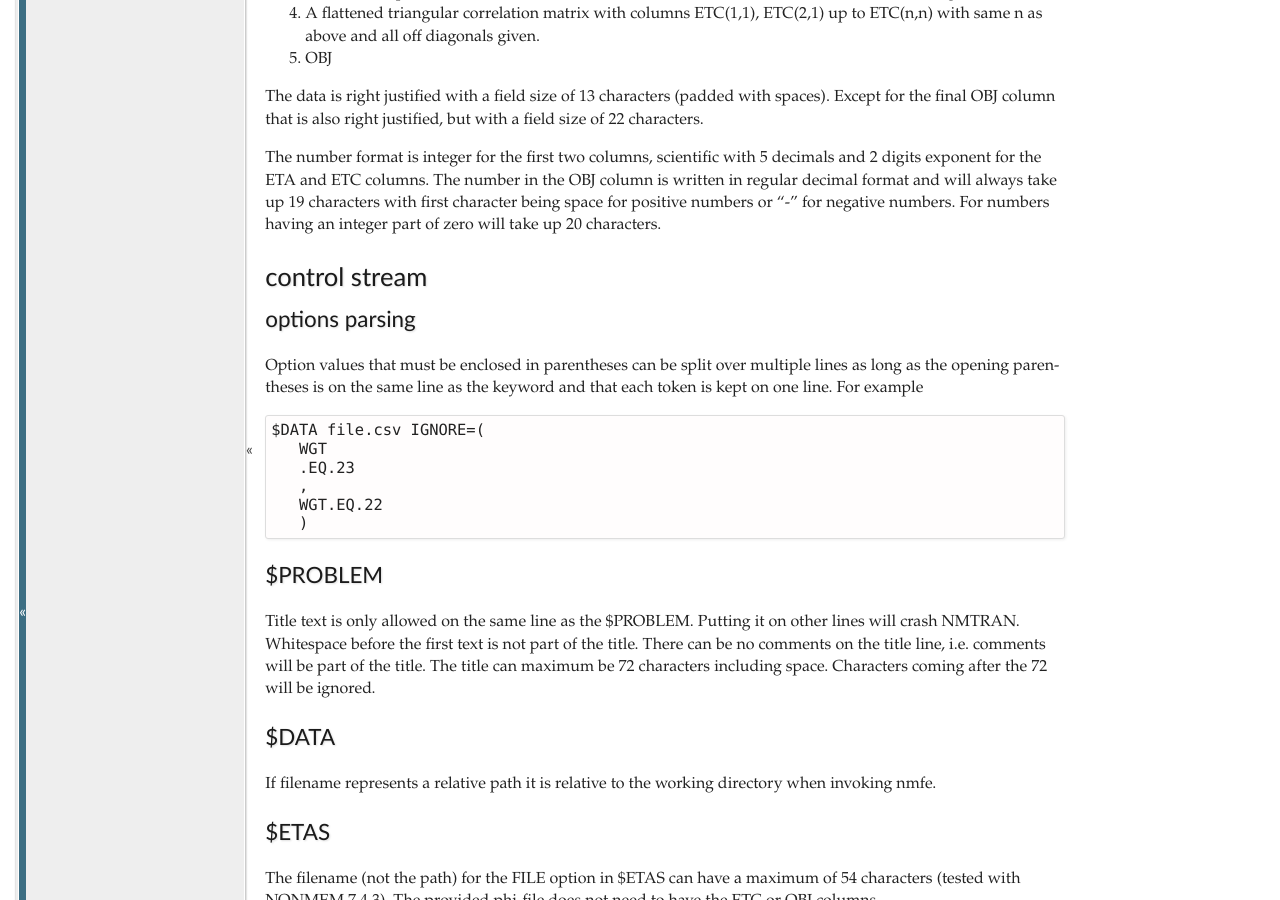
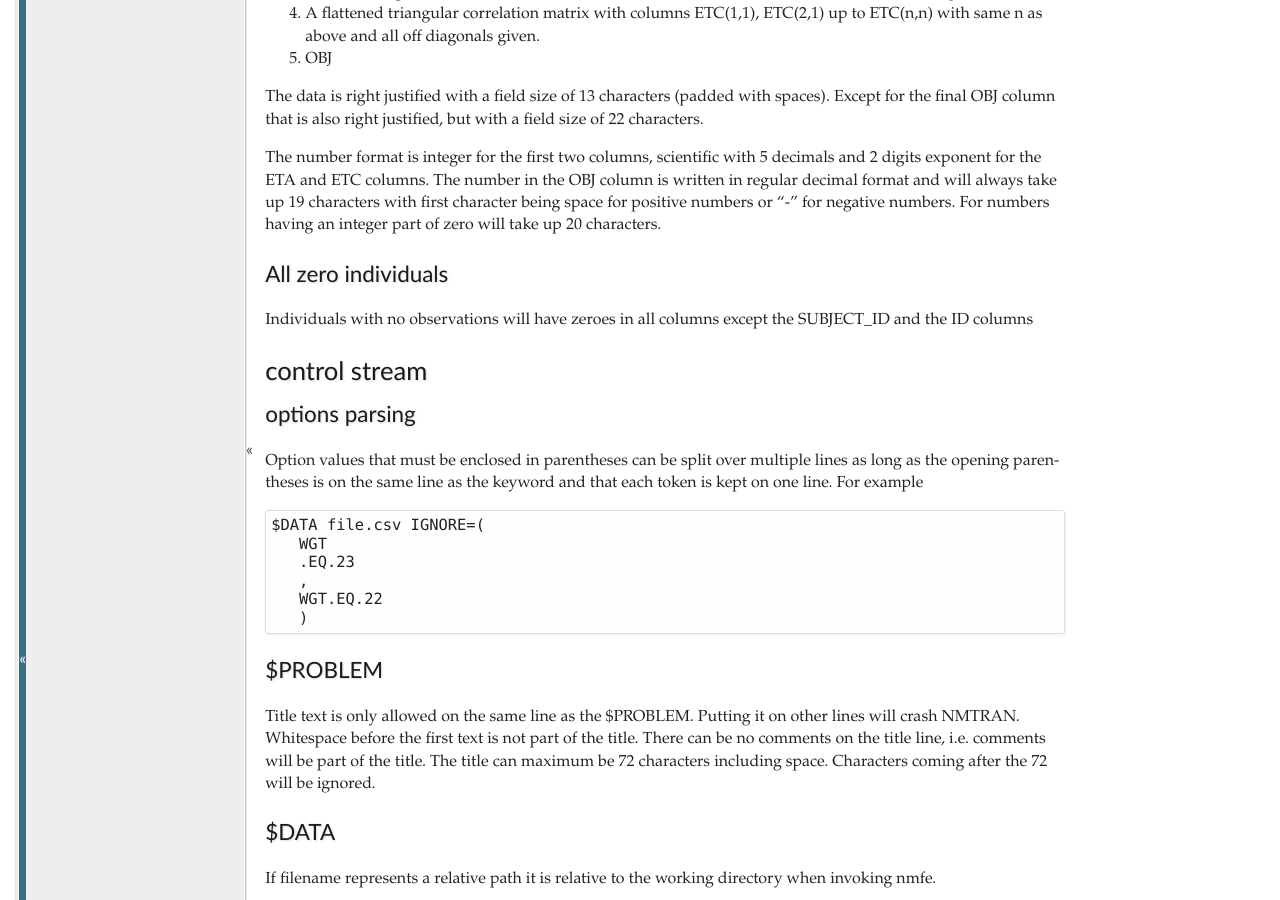
Before and after one commit to pharmpy/pharmpy, a Sphinx documentation site: the page built from docs/NONMEM.rst, in a window 1280 px wide and 900 px high, scrolled down 2679 px. Built offline with Sphinx 7.4.7, drawn with Linux system fonts in a browser that asks for light colours; pages that are not in the unit, such as notebooks, are missing from menus.

Commit message:
Add documentation about causes for all zero individuals in NONMEM phi-files

```diff
--- a/docs/NONMEM.rst
+++ b/docs/NONMEM.rst
@@ -119,6 +119,12 @@ The data is right justified with a field size of 13 characters (padded with spac
 
 The number format is integer for the first two columns, scientific with 5 decimals and 2 digits exponent for the ETA and ETC columns. The number in the OBJ column is written in regular decimal format and will always take up 19 characters with first character being space for positive numbers or "-" for negative numbers. For numbers having an integer part of zero will take up 20 characters.
 
+All zero individuals
+~~~~~~~~~~~~~~~~~~~~
+
+Individuals with no observations will have zeroes in all columns except the SUBJECT_ID and the ID columns
+
+
 control stream
 --------------
 
```
